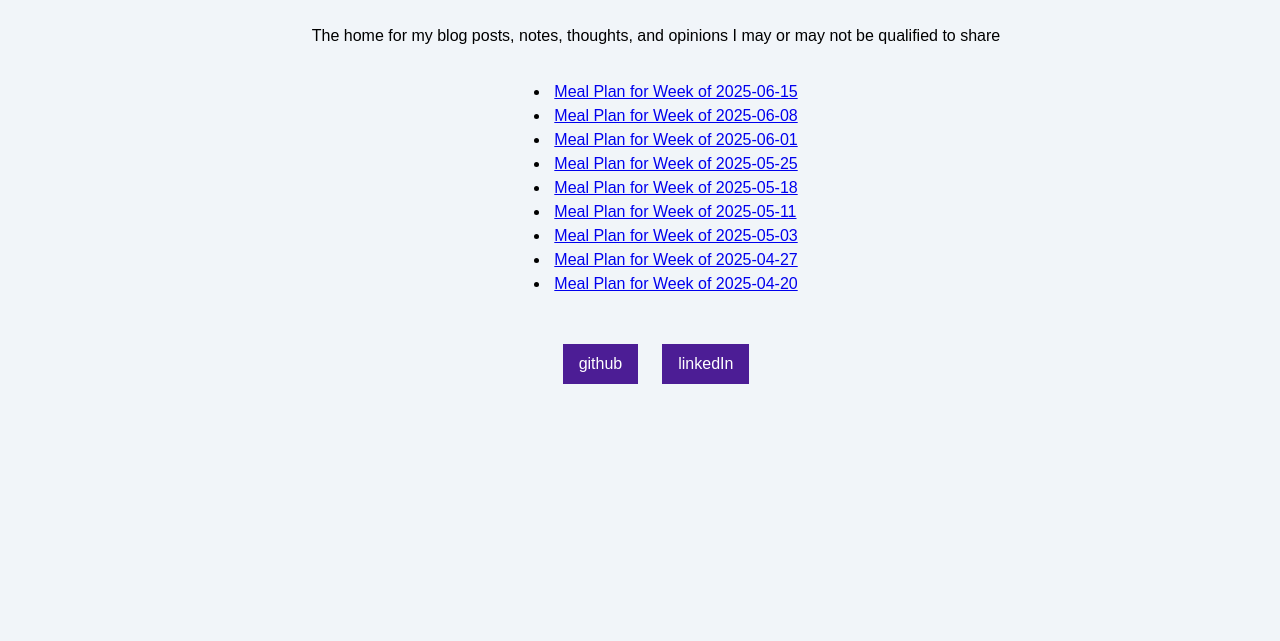
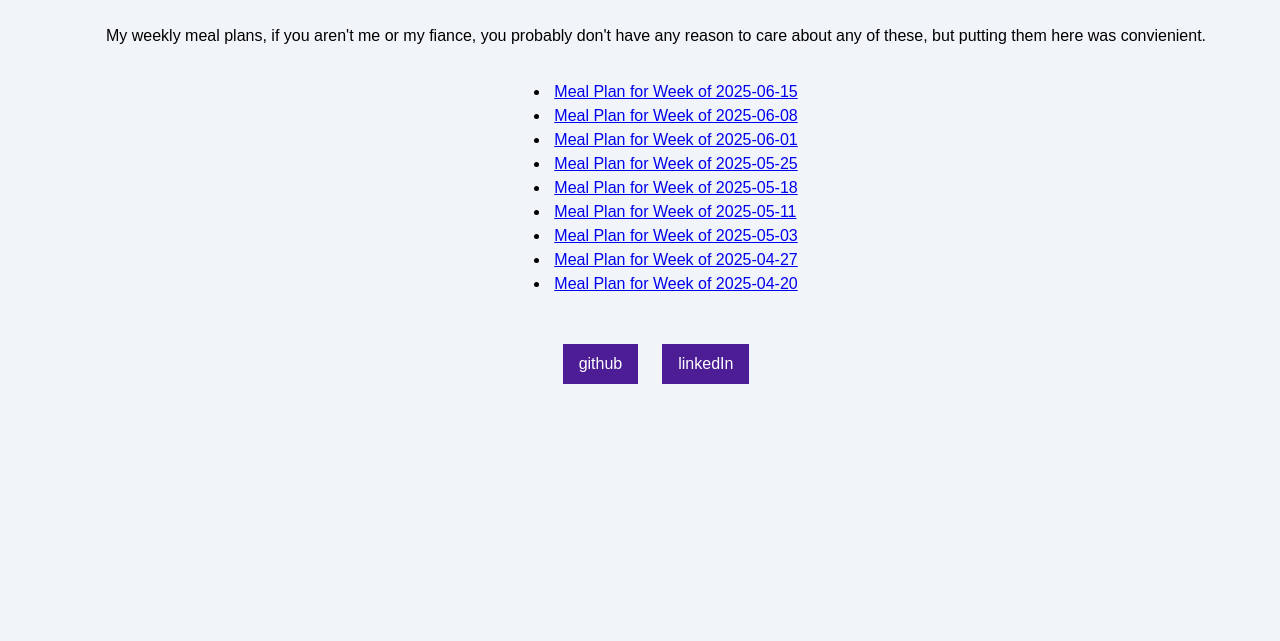
Before and after one commit to chrispohlmanmx/new_home_site, an Astro site: page /menus in a window 1280 px wide. Shown: the part 159-800 px from the top of the page. Built offline with nearby package versions, Linux system fonts and the light colour scheme; Astro itself is replaced by a stand-in of ours.

Commit message:
feat: updating description for menu page

```diff
--- a/src/pages/menus.astro
+++ b/src/pages/menus.astro
@@ -12,8 +12,9 @@ const pageTitle = "Weekly Menus";
 
 <BaseLayout pageTitle={pageTitle}>
     <p>
-        The home for my blog posts, notes, thoughts, and opinions I may or may
-        not be qualified to share
+        My weekly meal plans, if you aren't me or my fiance, you probably don't
+        have any reason to care about any of these, but putting them here was
+        convienient.
     </p>
     <ul>
         {
```
